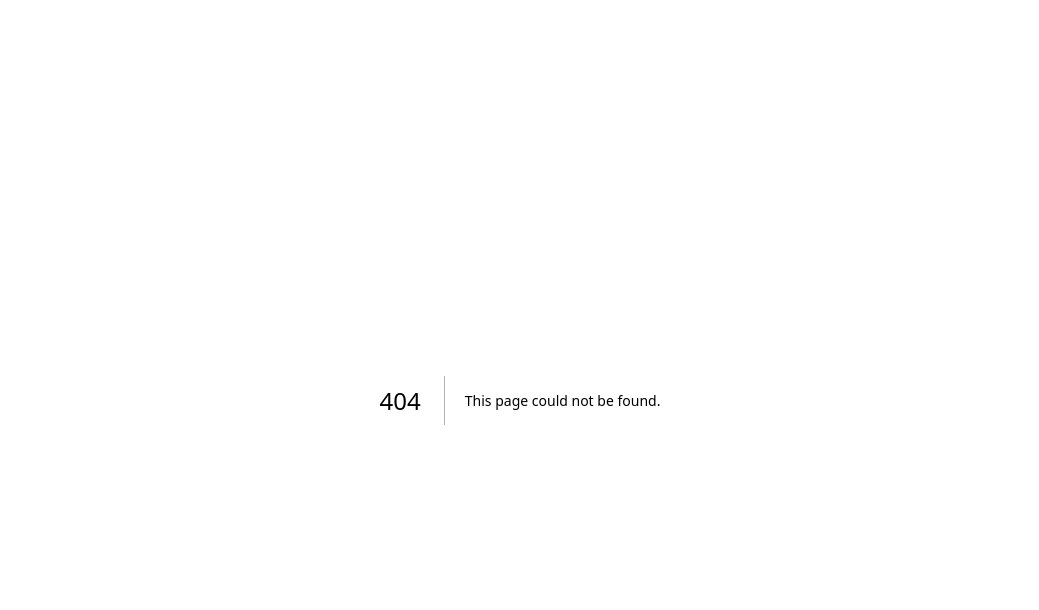
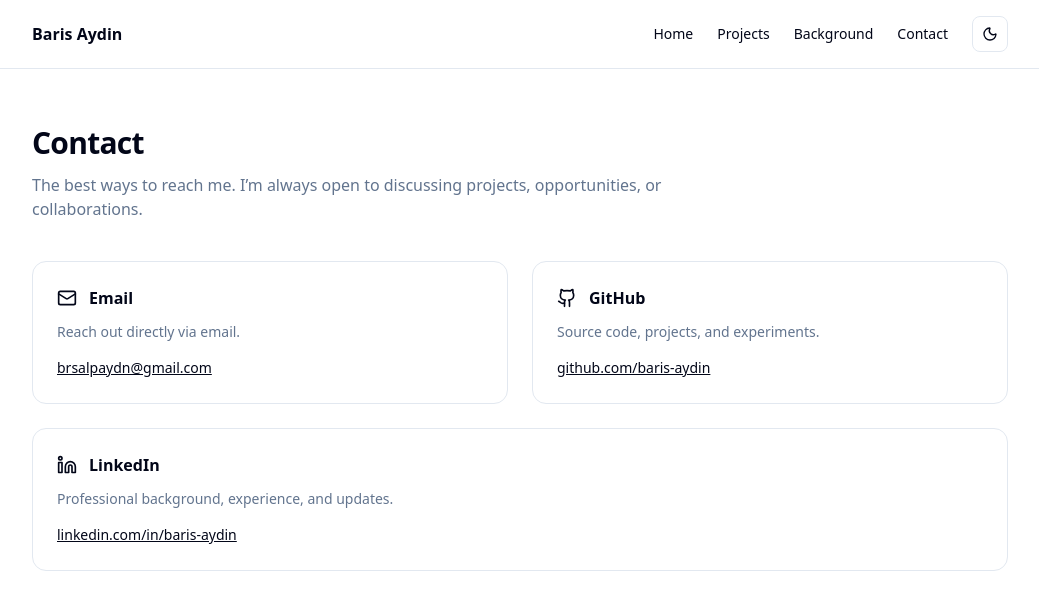
Before and after one commit to baris-aydin/personal-site, a Next.js app: page /contact in a window 1280 px wide. Before the commit this address had no page. Shown: the top 610 px of the page, without its empty margins (120-1159 px from the left). Built offline with nearby package versions, Linux system fonts and the light colour scheme.

Commit message:
Add contact page

```diff
--- /dev/null
+++ b/app/contact/page.tsx
@@ -0,0 +1,76 @@
+import { SiteNav } from "@/components/site-nav";
+import { Mail, Github, Linkedin } from "lucide-react";
+import Link from "next/link";
+
+export default function ContactPage() {
+  return (
+    <main className="min-h-screen">
+      <SiteNav />
+
+      <div className="mx-auto max-w-5xl px-6 py-14">
+        <h1 className="text-3xl font-bold tracking-tight">Contact</h1>
+        <p className="mt-3 max-w-2xl text-muted-foreground">
+          The best ways to reach me. I’m always open to discussing projects,
+          opportunities, or collaborations.
+        </p>
+
+        <div className="mt-10 grid gap-6 sm:grid-cols-2">
+          {/* Email */}
+          <div className="rounded-xl border p-6">
+            <div className="flex items-center gap-3">
+              <Mail className="h-5 w-5" />
+              <h2 className="font-semibold">Email</h2>
+            </div>
+            <p className="mt-3 text-sm text-muted-foreground">
+              Reach out directly via email.
+            </p>
+            <a
+              href="mailto:you@example.com"
+              className="mt-4 inline-block text-sm underline"
+            >
+              brsalpaydn@gmail.com
+            </a>
+          </div>
+
+          {/* GitHub */}
+          <div className="rounded-xl border p-6">
+            <div className="flex items-center gap-3">
+              <Github className="h-5 w-5" />
+              <h2 className="font-semibold">GitHub</h2>
+            </div>
+            <p className="mt-3 text-sm text-muted-foreground">
+              Source code, projects, and experiments.
+            </p>
+            <Link
+              href="https://github.com/baris-aydin"
+              target="_blank"
+              rel="noreferrer"
+              className="mt-4 inline-block text-sm underline"
+            >
+              github.com/baris-aydin
+            </Link>
+          </div>
+
+          {/* LinkedIn */}
+          <div className="rounded-xl border p-6 sm:col-span-2">
+            <div className="flex items-center gap-3">
+              <Linkedin className="h-5 w-5" />
+              <h2 className="font-semibold">LinkedIn</h2>
+            </div>
+            <p className="mt-3 text-sm text-muted-foreground">
+              Professional background, experience, and updates.
+            </p>
+            <Link
+              href="https://linkedin.com/in/baris-aydin-323837349"
+              target="_blank"
+              rel="noreferrer"
+              className="mt-4 inline-block text-sm underline"
+            >
+              linkedin.com/in/baris-aydin
+            </Link>
+          </div>
+        </div>
+      </div>
+    </main>
+  );
+}
```
